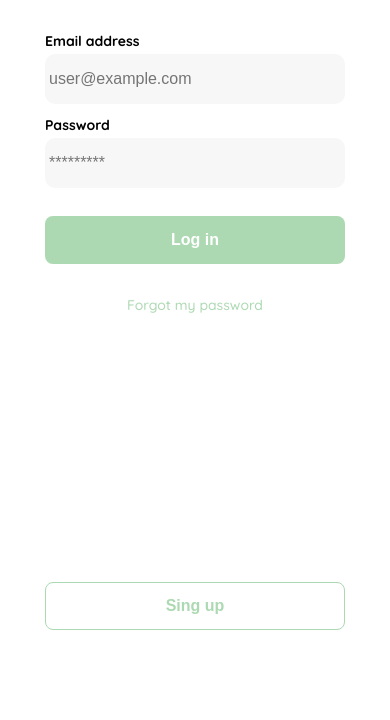
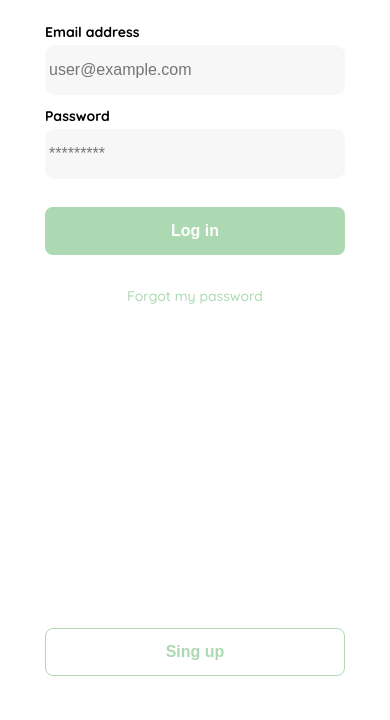
Before and after one commit to LeoCodeDev/cursoFront-endPractico1, a plain HTML site: page clase3.html in a window 390 px wide. Shown: the part 124-844 px from the top of the page. Drawn offline with Linux system fonts and the light colour scheme.

Commit message:
correcciones clases 3 y 4, arreglado el responsive

```diff
--- a/clase3.html
+++ b/clase3.html
@@ -116,16 +116,21 @@
           font-size: var(--md);
           font-weight: bold;
           height: 48px;
+          margin-bottom: 44px;
       }
       @media(max-width: 640px){
           .logo {
               display: block;
+              margin-top: 68px;
           }
 
-          .sing-up {
-              width: inherit;
-              margin-top: 220px;
-              margin-bottom: 12px;
+          .form-container {
+              height: 100%;
+          }
+          .form-container div {
+              display: flex;
+              flex-direction: column;
+              justify-content: space-between;
           }
       }
   </style>
@@ -134,6 +139,7 @@
     <div class="login">
         <div class="form-container">
             <img src="logos/logo_yard_sale.svg" alt="logo" class="logo">
+            <div>
                 <form action="/" class="form">
                     <label for="email-addres" class="label">Email address</label>
                     <input type="email" name="email-addres" id="email-address" placeholder="user@example.com" class="input email-address">
@@ -142,8 +148,8 @@
                     <input type="submit" value="Log in" name="login" id="primary-button" class="primary-button login-button">
                     <a class="forgot">Forgot my password</a>
                 </form>
-
                 <button class="sing-up">Sing up</button>
+            </div>
         </div>
     </div>
 </body>
```
Also changed, not shown: clase4.html (+12 -1 lines). Lines whose indentation alone changed are shown as unchanged.
